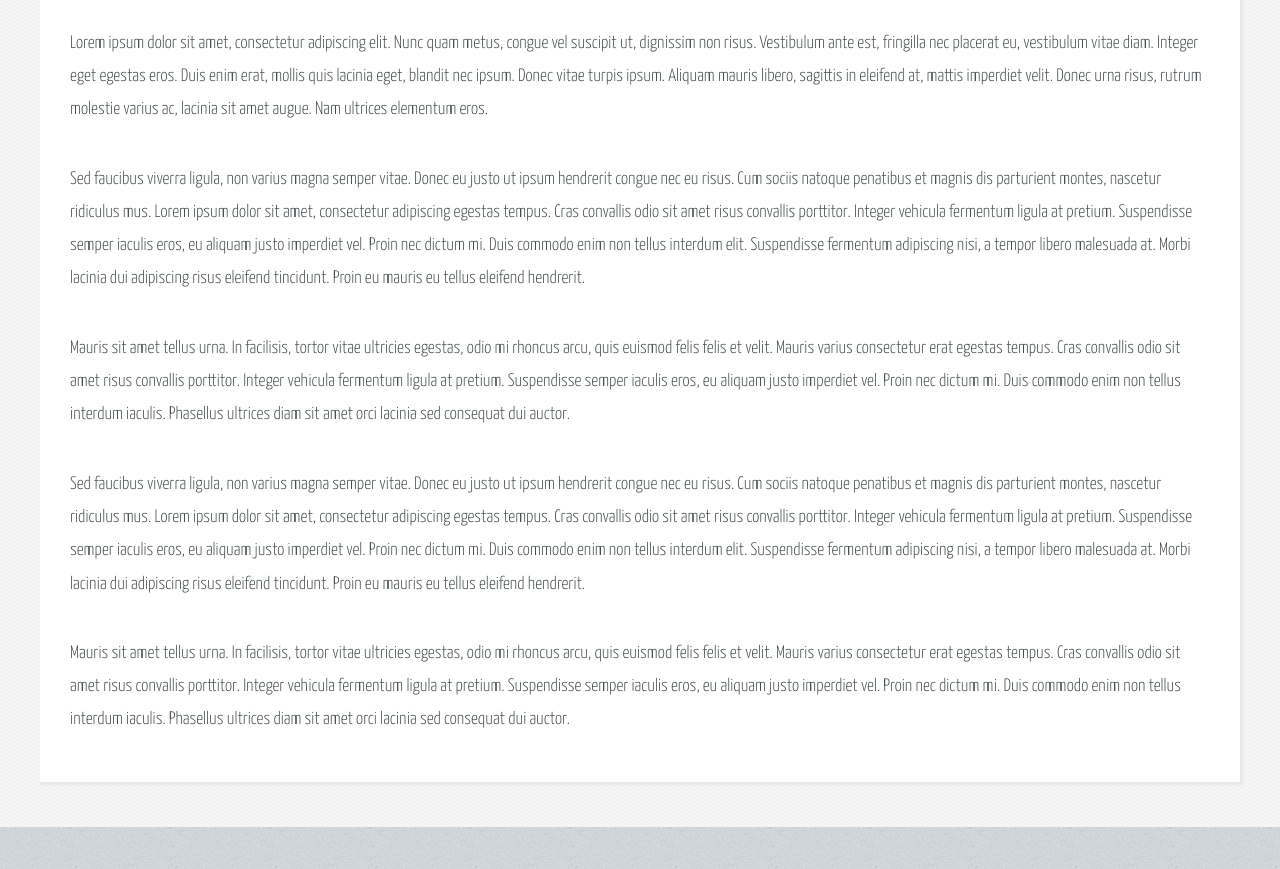
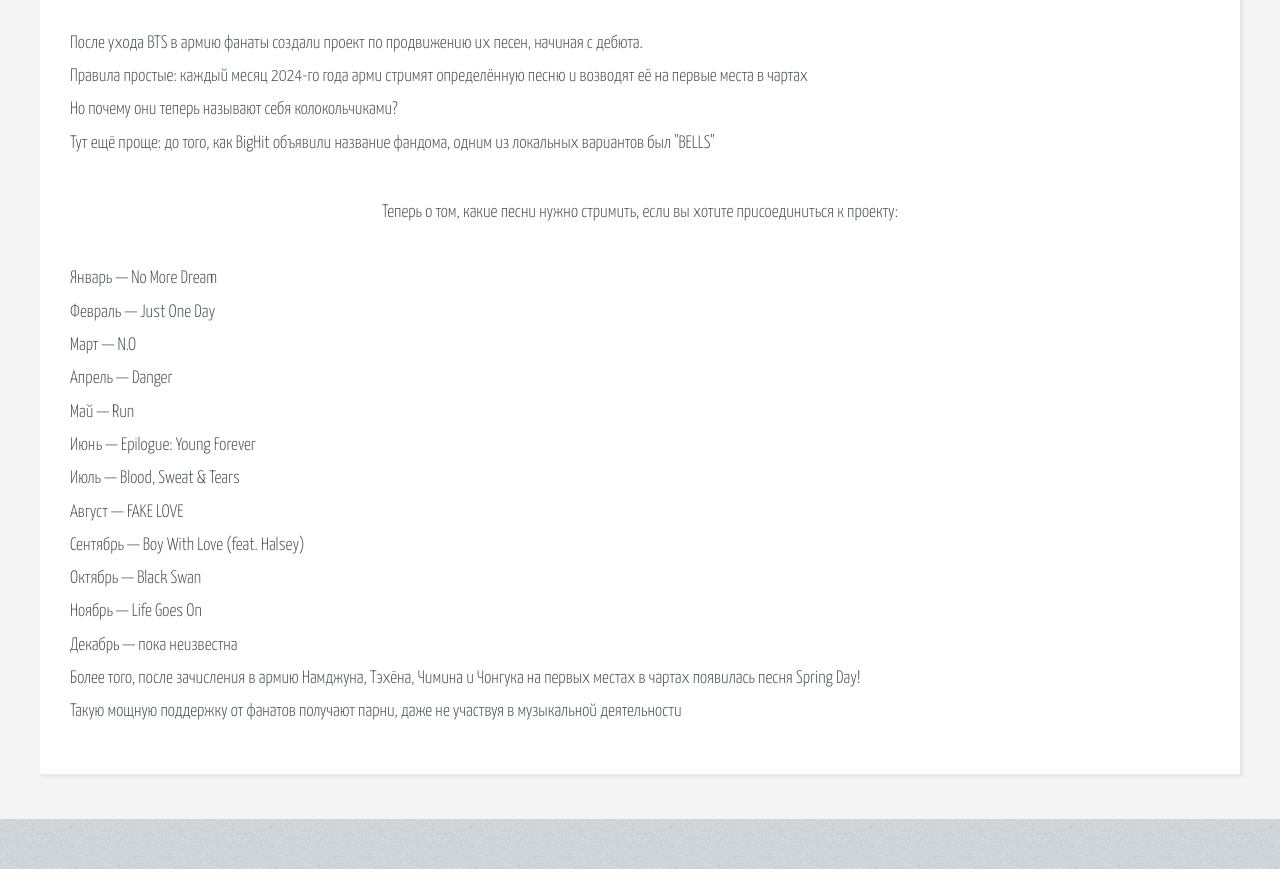
Before and after one commit to DianaChii/SobolevaBTS, a plain HTML site: page onecolumn.html in a window 1280 px wide. Shown: the part 300-1169 px from the top of the page. Drawn offline with Linux system fonts and the light colour scheme.

Commit message:
add text

```diff
--- a/onecolumn.html
+++ b/onecolumn.html
@@ -42,55 +42,31 @@
 
 										<section>
 											<header>
-												<h2>One Column</h2>
-												<h3>A generic one column layout</h3>
+												<h2>Редебют БТС</h2>
+												<h3>BTS дебютируют заново? Почему АРМИ вдруг стали колокольчиками?</h3>
 											</header>
 											<p>
-												Lorem ipsum dolor sit amet, consectetur adipiscing elit. Nunc quam metus, congue
-												vel suscipit ut, dignissim non risus. Vestibulum ante est, fringilla nec placerat
-												eu, vestibulum vitae diam. Integer eget egestas eros. Duis enim erat, mollis quis
-												lacinia eget, blandit nec ipsum. Donec vitae turpis ipsum. Aliquam mauris libero,
-												sagittis in eleifend at, mattis imperdiet velit. Donec urna risus, rutrum molestie
-												varius ac, lacinia sit amet augue. Nam ultrices elementum eros.
+												После ухода BTS в армию фанаты создали проект по продвижению их песен, начиная с дебюта.<br>
+												Правила простые: каждый месяц 2024-го года арми стримят определённую песню и возводят её на первые места в чартах<br>
+Но почему они теперь называют себя колокольчиками?<br>
+Тут ещё проще: до того, как BigHit объявили название фандома, одним из локальных вариантов был "BELLS"<br>
+<center>Теперь о том, какие песни нужно стримить, если вы хотите присоединиться к проекту:</center><br>
+Январь — No More Dream<br>
+Февраль — Just One Day<br>
+Март — N.O<br>
+Апрель — Danger<br>
+Май — Run<br>
+Июнь — Epilogue: Young Forever<br>
+Июль — Blood, Sweat & Tears<br>
+Август — FAKE LOVE<br>
+Сентябрь — Boy With Love (feat. Halsey)<br>
+Октябрь — Black Swan<br>
+Ноябрь — Life Goes On<br>
+Декабрь — пока неизвестна<br>
+Более того, после зачисления в армию Намджуна, Тэхёна, Чимина и Чонгука на первых местах в чартах появилась песня Spring Day!<br>
+Такую мощную поддержку от фанатов получают парни, даже не участвуя в музыкальной деятельности<br>
 											</p>
-											<p>
-												Sed faucibus viverra ligula, non varius magna semper vitae. Donec eu justo ut ipsum
-												hendrerit congue nec eu risus. Cum sociis natoque penatibus et magnis dis parturient
-												montes, nascetur ridiculus mus. Lorem ipsum dolor sit amet, consectetur adipiscing
-												egestas tempus. Cras convallis odio sit amet risus convallis porttitor. Integer
-												vehicula fermentum ligula at pretium. Suspendisse semper iaculis eros, eu aliquam
-												justo imperdiet vel. Proin nec dictum mi. Duis commodo enim non tellus interdum
-												elit. Suspendisse fermentum adipiscing nisi, a tempor libero malesuada at. Morbi
-												lacinia dui adipiscing risus eleifend tincidunt. Proin eu mauris eu tellus eleifend
-												hendrerit.
-											</p>
-											<p>
-												Mauris sit amet tellus urna. In facilisis, tortor vitae ultricies egestas, odio
-												mi rhoncus arcu, quis euismod felis felis et velit. Mauris varius consectetur erat
-												egestas tempus. Cras convallis odio sit amet risus convallis porttitor. Integer
-												vehicula fermentum ligula at pretium. Suspendisse semper iaculis eros, eu aliquam
-												justo imperdiet vel. Proin nec dictum mi. Duis commodo enim non tellus interdum
-												iaculis. Phasellus ultrices diam sit amet orci lacinia sed consequat dui auctor.
-											</p>
-											<p>
-												Sed faucibus viverra ligula, non varius magna semper vitae. Donec eu justo ut ipsum
-												hendrerit congue nec eu risus. Cum sociis natoque penatibus et magnis dis parturient
-												montes, nascetur ridiculus mus. Lorem ipsum dolor sit amet, consectetur adipiscing
-												egestas tempus. Cras convallis odio sit amet risus convallis porttitor. Integer
-												vehicula fermentum ligula at pretium. Suspendisse semper iaculis eros, eu aliquam
-												justo imperdiet vel. Proin nec dictum mi. Duis commodo enim non tellus interdum
-												elit. Suspendisse fermentum adipiscing nisi, a tempor libero malesuada at. Morbi
-												lacinia dui adipiscing risus eleifend tincidunt. Proin eu mauris eu tellus eleifend
-												hendrerit.
-											</p>
-											<p>
-												Mauris sit amet tellus urna. In facilisis, tortor vitae ultricies egestas, odio
-												mi rhoncus arcu, quis euismod felis felis et velit. Mauris varius consectetur erat
-												egestas tempus. Cras convallis odio sit amet risus convallis porttitor. Integer
-												vehicula fermentum ligula at pretium. Suspendisse semper iaculis eros, eu aliquam
-												justo imperdiet vel. Proin nec dictum mi. Duis commodo enim non tellus interdum
-												iaculis. Phasellus ultrices diam sit amet orci lacinia sed consequat dui auctor.
-											</p>
+
 										</section>
 
 								</div>
```
